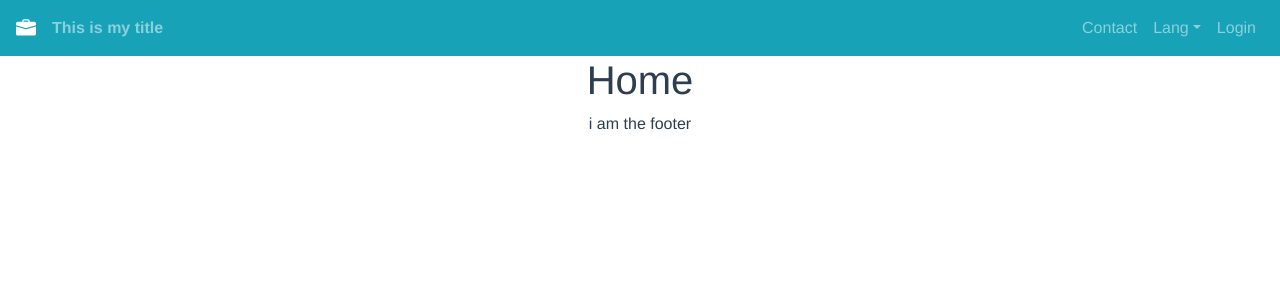
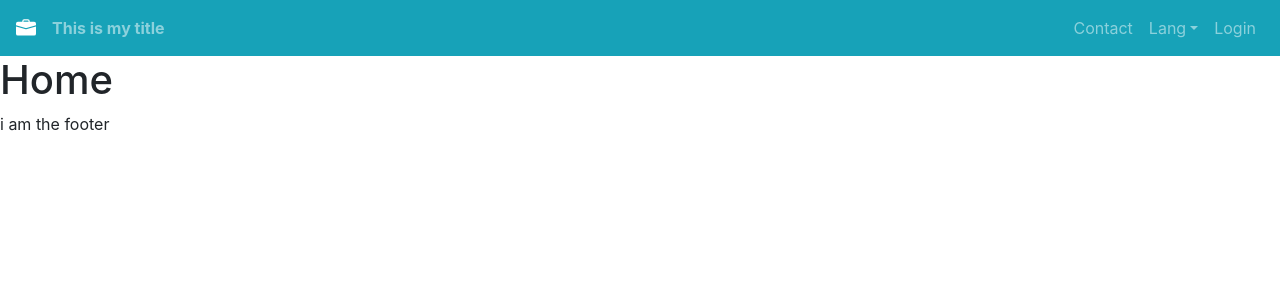
Before and after one commit to grafikri/mySampleProject, a Vue app: page / in a window 1280 px wide. Shown: the top 300 px of the page. Built offline with nearby package versions, Linux system fonts and the light colour scheme.

Commit message:
chore: remove unnecessary lines

```diff
--- a/src/App.vue
+++ b/src/App.vue
@@ -12,14 +12,3 @@ export default {
   name: 'App',
 };
 </script>
-
-<style lang="scss">
-#app {
-  font-family: Avenir, Helvetica, Arial, sans-serif;
-  -webkit-font-smoothing: antialiased;
-  -moz-osx-font-smoothing: grayscale;
-  text-align: center;
-  color: #2c3e50;
-}
-
-</style>
```
